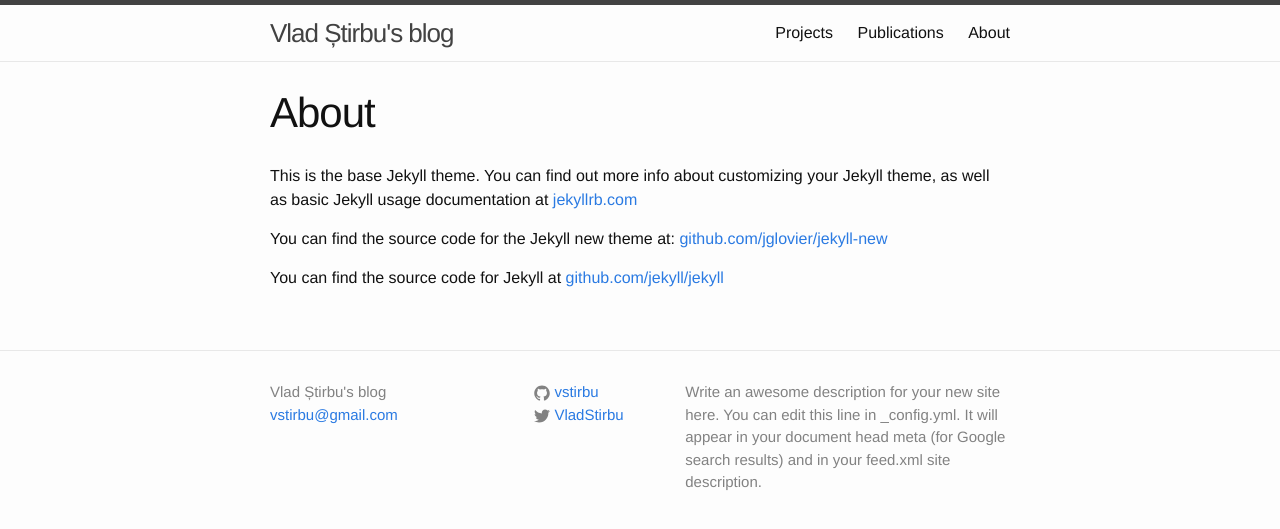
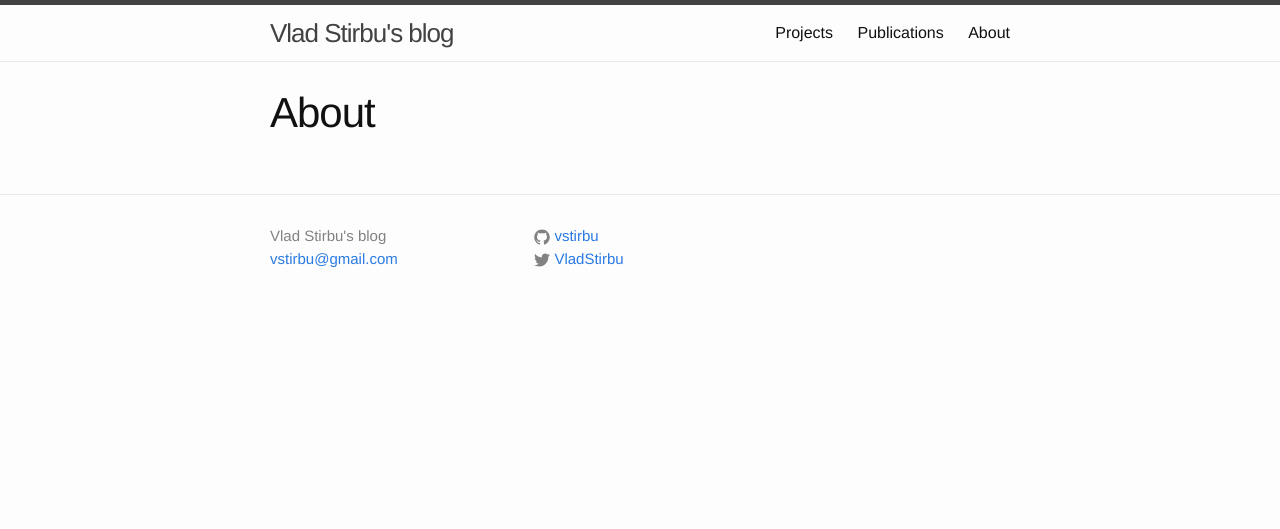
Before and after one commit to vstirbu/vstirbu.github.com, a Jekyll site: the page built from about.md, in a window 1280 px wide. Shown: the top 529 px of the page. Built offline with Jekyll 4.4.1, drawn with Linux system fonts in a browser that asks for light colours.

```diff
--- a/_config.yml
+++ b/_config.yml
@@ -1,10 +1,10 @@
 # Site settings
-title: Vlad Știrbu's blog
+title: Vlad Stirbu's blog
 email: vstirbu@gmail.com
-description: > # this means to ignore newlines until "baseurl:"
-  Write an awesome description for your new site here. You can edit this
-  line in _config.yml. It will appear in your document head meta (for
-  Google search results) and in your feed.xml site description.
+# description: > # this means to ignore newlines until "baseurl:"
+#   Write an awesome description for your new site here. You can edit this
+#   line in _config.yml. It will appear in your document head meta (for
+#   Google search results) and in your feed.xml site description.
 baseurl: "" # the subpath of your site, e.g. /blog/
 url: "http://www.vladstirbu.com" # the base hostname & protocol for your site
 twitter_username: VladStirbu
--- a/about.md
+++ b/about.md
@@ -5,8 +5,8 @@ permalink: /about/
 priority: 100
 ---
 
-This is the base Jekyll theme. You can find out more info about customizing your Jekyll theme, as well as basic Jekyll usage documentation at [jekyllrb.com](http://jekyllrb.com/)
+<!-- This is the base Jekyll theme. You can find out more info about customizing your Jekyll theme, as well as basic Jekyll usage documentation at [jekyllrb.com](http://jekyllrb.com/)
 
 You can find the source code for the Jekyll new theme at: [github.com/jglovier/jekyll-new](https://github.com/jglovier/jekyll-new)
 
-You can find the source code for Jekyll at [github.com/jekyll/jekyll](https://github.com/jekyll/jekyll)
+You can find the source code for Jekyll at [github.com/jekyll/jekyll](https://github.com/jekyll/jekyll) -->
```
Also changed, not shown: _posts/2015-03-15-gulp-api.md (added, +64 -0 lines).
